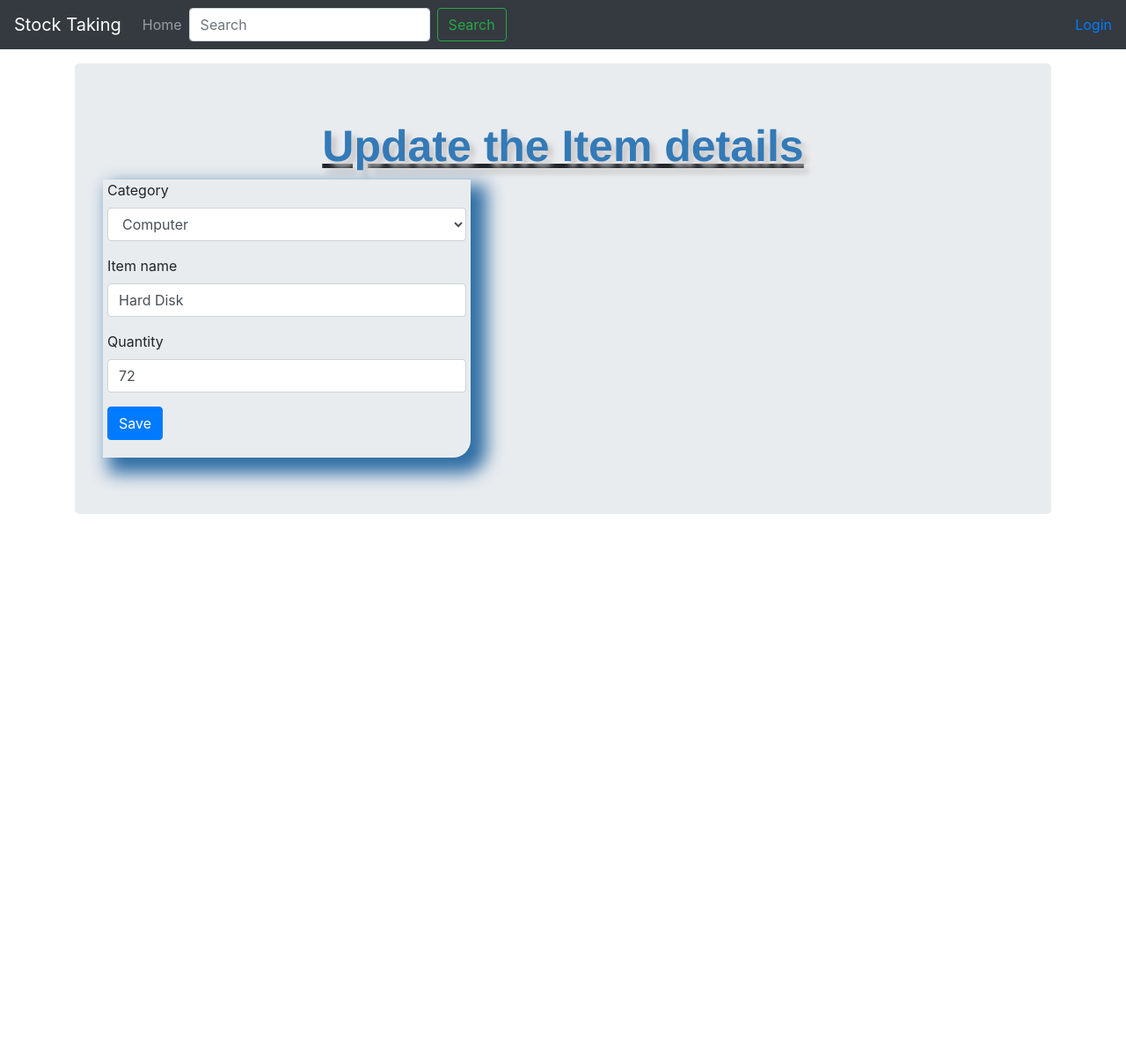
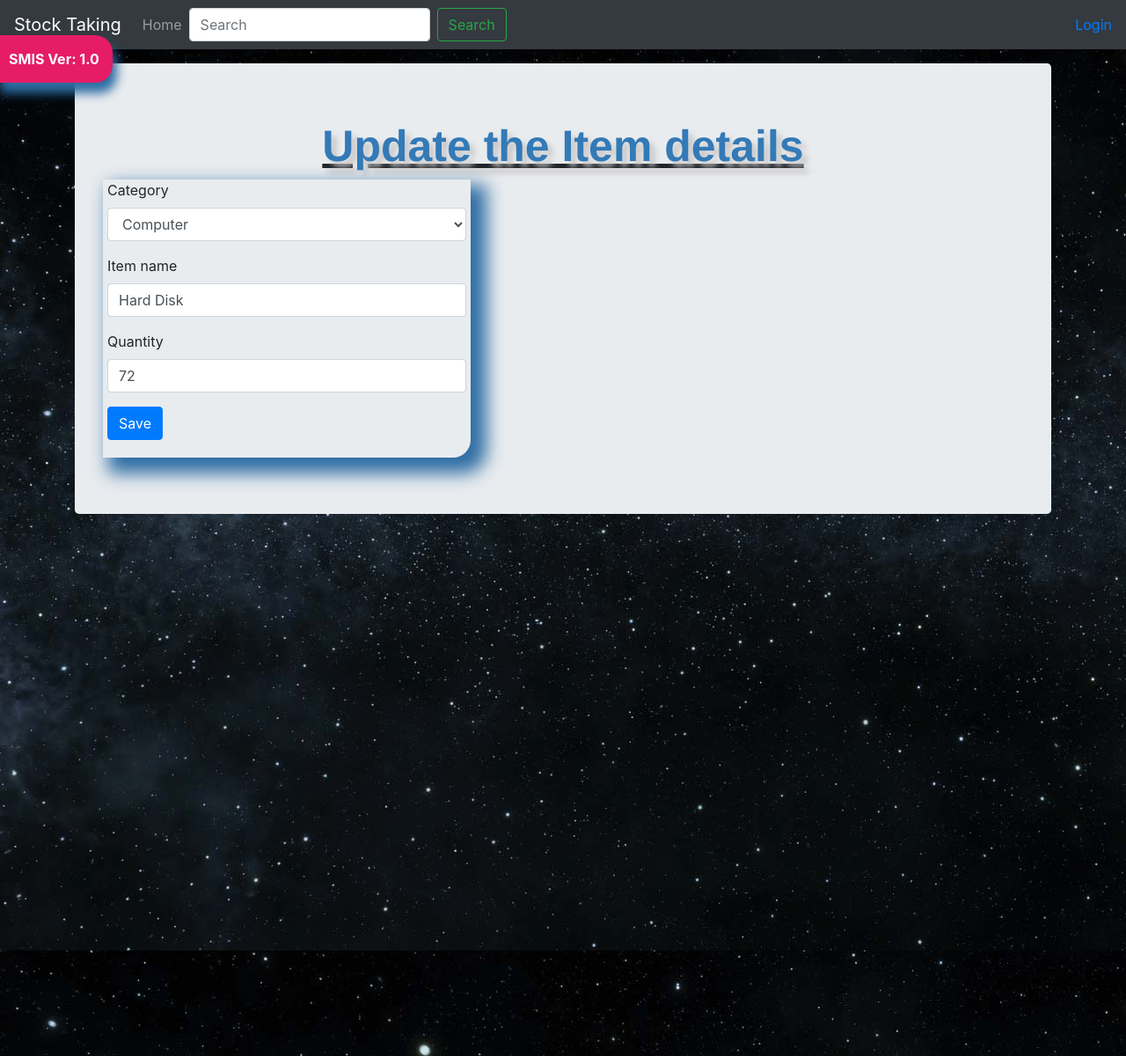
Before and after one commit to Dihfahsih1/stock-management-system, a Django app: page /update-item/1/ in a window 1280 px wide. Shown: the whole page at 88% size. Run offline with Django 3.2, Linux system fonts and the light colour scheme; data comes from the database, SQL or seed files in the repository; both versions use the stored data as it was after the commit; some libraries are stand-ins or nearby versions.

Commit message:
add system modal information

```diff
--- a/stockmgt/static/css/style.css
+++ b/stockmgt/static/css/style.css
@@ -71,3 +71,69 @@ th {
 .mybutton{
     width: 100%;
   }
+
+  body {
+    background-image: url("../img/bg.jpg");
+}
+
+/* Version Button */
+#version-display{
+    background-color: #e61c66;
+    color: white;
+    box-shadow: 5px 12px 12px #2e6da4;
+    text-align: center;
+    display: inline;
+    font-weight: bolder;
+    padding: 15px;
+    position: fixed;
+    top: 40px;
+    left: -5px;
+    z-index: 3000;
+    border-top-right-radius: 20px;
+    border-bottom-right-radius: 20px;
+}
+
+
+
+ /* Modal Header */
+.modal-header {
+    padding: 2px 16px;
+    background-color: #e61c66;
+    color: white;
+}
+
+/* Modal Body */
+.modal-body {padding: 2px 16px;}
+
+/* Modal Footer */
+.modal-footer {
+    padding: 2px 16px;
+    background-color: #e61c66;
+    color: white;
+}
+
+/* Modal Content */
+.modal-content {
+    position: relative;
+    background-color: #fefefe;
+    margin: auto;
+    padding: 0;
+    border: 1px solid #888;
+    width: 100%;
+    box-shadow: 0 4px 8px 0 rgba(0,0,0,0.2),0 6px 20px 0 rgba(0,0,0,0.19);
+
+}
+
+
+.dev-info{
+    width: 50%;
+    text-align: center;
+    font-family: helvetica;
+    font-weight: bold;
+    display: inline;
+}
+
+.dev-info-logo{
+    width: 50px;
+    float: left;
+}
--- a/stockmgt/templates/navbar.html
+++ b/stockmgt/templates/navbar.html
@@ -1,3 +1,4 @@
+
 <nav class="navbar navbar-expand-md navbar-dark fixed-top bg-dark">
     <a class="navbar-brand" href="#">Stock Taking</a>
 
@@ -42,3 +43,34 @@
 
     </div>
 </nav>
+
+<a href="#"><div id="version-display" data-toggle="modal" data-target="#myModal">SMIS Ver: 1.0</div></a>
+  <div id="myModal" class="modal fade" role="dialog">
+      <div class="modal-dialog">
+          <!-- Modal content-->
+            <div class="modal-content">
+
+                <div class="modal-header">
+                    <!-- <button type="button" class="close" data-dismiss="modal">&times;</button> -->
+                    <h4 class="modal-title">System Information</h4>
+                </div>
+
+                <div class="modal-body">
+                    <div class="dev-info">
+                      <p class=""><b>STOCK MANAGEMENT INFORMATION SYSTEMS</b></p>
+                      <p>VERSION: 1.O</p><br>
+
+                      <p class="modal-header">DEVELOPER:</p>
+                      <p>Mugoya Dihfahsih</p>
+                      <p>0751612792</p>
+                      <p><img src="/static/img/logo.jpg" alt="Developer Logo" height="50" width="50"></p>
+                    </div>
+                </div>
+
+                <div class="modal-footer">
+                  <button type="button" class="btn btn-default" data-dismiss="modal">Close</button>
+                </div>
+
+            </div>
+      </div>
+  </div>
```
Also changed, not shown: db.sqlite3, stockmgt/static/img/logo.jpg (added).
